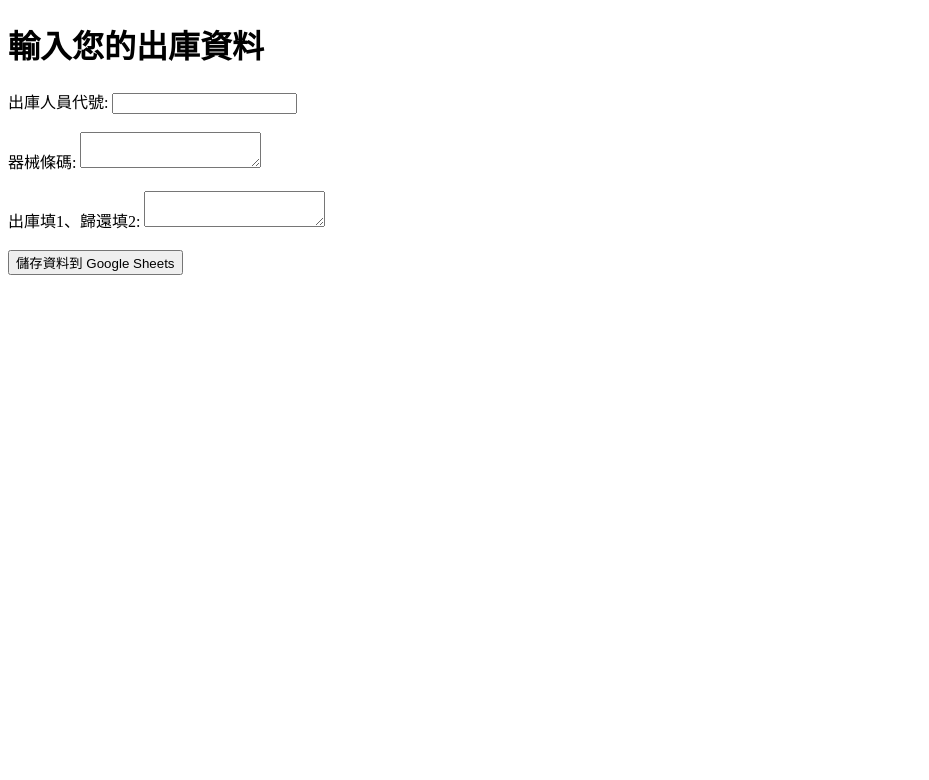
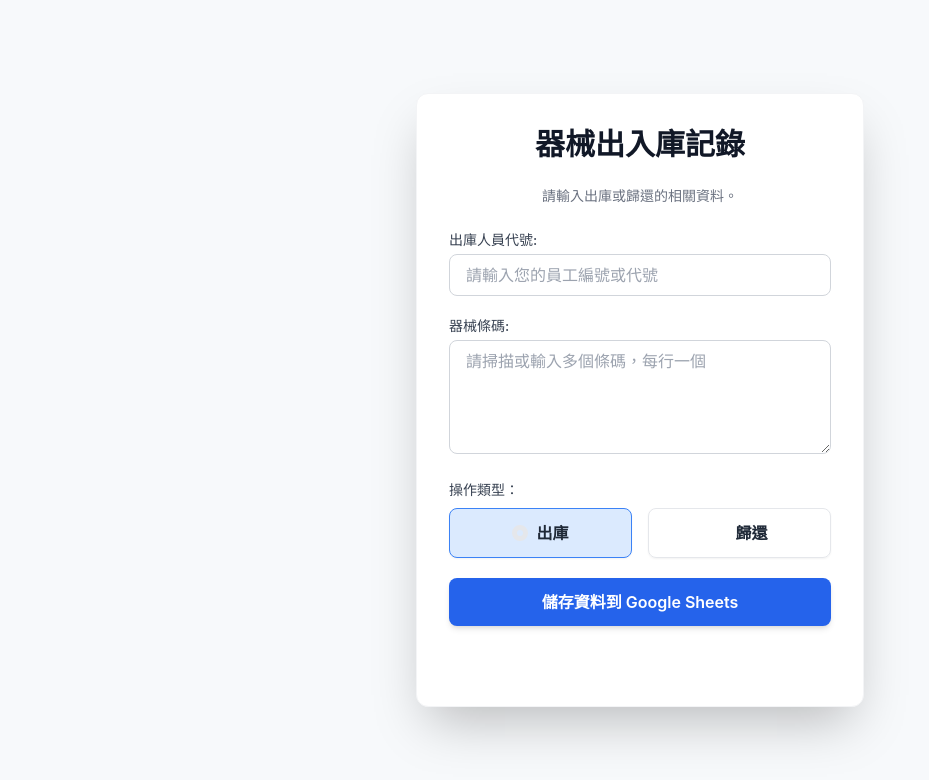
Before and after one commit to n27394-rgb/eentor, a plain HTML site: page index.html in a window 1280 px wide. Shown: the whole page, without its empty margins (0-929 px from the left). Drawn offline with nearby package versions, Linux system fonts and the light colour scheme.

Commit message:
Update index.html

```diff
--- a/index.html
+++ b/index.html
@@ -1,71 +1,175 @@
 <!DOCTYPE html>
-<html>
+<html lang="zh-Hant">
 <head>
-    <title>GitHub Pages 資料儲存範例</title>
+    <meta charset="UTF-8">
+    <meta name="viewport" content="width=device-width, initial-scale=1.0">
+    <title>器械出入庫資料記錄</title>
+    <!-- 載入 Tailwind CSS CDN -->
+    <script src="https://cdn.tailwindcss.com"></script>
+    <style>
+        /* 確保字體清晰易讀 */
+        body {
+            font-family: 'Inter', sans-serif;
+            background-color: #f7f9fb;
+        }
+        /* 針對多行輸入區域（器械條碼）的樣式調整 */
+        textarea {
+            resize: vertical;
+        }
+        /* 隱藏 radio button 的原生外觀 */
+        input[type="radio"] {
+            -webkit-appearance: none;
+            -moz-appearance: none;
+            appearance: none;
+            width: 1rem;
+            height: 1rem;
+            border-radius: 50%;
+            border: 2px solid theme('colors.gray.400');
+            transition: all 0.2s;
+        }
+        /* 選中時的樣式 */
+        input[type="radio"]:checked {
+            border-width: 5px;
+            border-color: theme('colors.blue.600');
+        }
+        /* 針對歸還按鈕選中時的樣式 */
+        #Messagee_in:checked {
+            border-color: theme('colors.green.600');
+        }
+    </style>
 </head>
-<body>
+<body class="min-h-screen flex items-center justify-center p-4">
 
-    <h1>輸入您的出庫資料</h1>
-    <form id="dataForm">
-        <label for="Name">出庫人員代號:</label>
-        <input type="text" id="Name" required><br><br>
+    <!-- 表單容器卡片 -->
+    <div class="w-full max-w-md bg-white p-8 rounded-xl shadow-2xl space-y-6 border border-gray-100">
 
-        <label for="Message">器械條碼:</label>
-        <textarea id="Message" required></textarea><br><br>
+        <h1 class="text-3xl font-extrabold text-gray-900 text-center">器械出入庫記錄</h1>
+        <p class="text-center text-sm text-gray-500">請輸入出庫或歸還的相關資料。</p>
 
-        <label for="Messagee">出庫填1、歸還填2:</label>
-        <textarea id="Messagee" required></textarea><br><br>
+        <form id="dataForm" class="space-y-5">
+            <!-- 欄位 1: 出庫人員代號 -->
+            <div>
+                <label for="Name" class="block text-sm font-medium text-gray-700 mb-1">出庫人員代號:</label>
+                <input
+                    type="text"
+                    id="Name"
+                    required
+                    placeholder="請輸入您的員工編號或代號"
+                    class="w-full px-4 py-2 border border-gray-300 rounded-lg focus:ring-blue-500 focus:border-blue-500 transition duration-150"
+                >
+            </div>
 
-        <button type="submit">儲存資料到 Google Sheets</button>
-    </form>
+            <!-- 欄位 2: 器械條碼 -->
+            <div>
+                <label for="Message" class="block text-sm font-medium text-gray-700 mb-1">器械條碼:</label>
+                <textarea
+                    id="Message"
+                    required
+                    rows="4"
+                    placeholder="請掃描或輸入多個條碼，每行一個"
+                    class="w-full px-4 py-2 border border-gray-300 rounded-lg focus:ring-blue-500 focus:border-blue-500 transition duration-150"
+                ></textarea>
+            </div>
 
-    <p id="responseMessage"></p>
+            <!-- 欄位 3: 出庫/歸還 按鈕選擇 -->
+            <div>
+                <label class="block text-sm font-medium text-gray-700 mb-2">
+                    操作類型：
+                </label>
+                <div class="flex space-x-4">
+                    <!-- 出庫 (預設, Value: 1) -->
+                    <label class="flex-1 flex items-center justify-center space-x-2 p-3 border rounded-lg cursor-pointer transition duration-150 ease-in-out hover:bg-blue-50 has-[:checked]:bg-blue-100 has-[:checked]:border-blue-500 shadow-sm">
+                        <input type="radio" name="actionType" value="1" id="Messagee_out" checked
+                               class="text-blue-600 focus:ring-blue-500">
+                        <span class="text-base font-semibold text-gray-800">出庫</span>
+                    </label>
+
+                    <!-- 歸還 (Value: 2) -->
+                    <label class="flex-1 flex items-center justify-center space-x-2 p-3 border rounded-lg cursor-pointer transition duration-150 ease-in-out hover:bg-green-50 has-[:checked]:bg-green-100 has-[:checked]:border-green-500 shadow-sm">
+                        <input type="radio" name="actionType" value="2" id="Messagee_in"
+                               class="text-green-600 focus:ring-green-500">
+                        <span class="text-base font-semibold text-gray-800">歸還</span>
+                    </label>
+                </div>
+            </div>
+
+            <button
+                type="submit"
+                class="w-full bg-blue-600 text-white font-semibold py-3 px-4 rounded-lg hover:bg-blue-700 transition duration-200 ease-in-out shadow-md hover:shadow-lg focus:outline-none focus:ring-2 focus:ring-offset-2 focus:ring-blue-500"
+            >
+                儲存資料到 Google Sheets
+            </button>
+        </form>
+
+        <!-- 響應訊息區域 -->
+        <p id="responseMessage" class="text-center font-medium min-h-[1.5rem]"></p>
+    </div>
 
     <script>
-        // *** 將此處替換為您在步驟二中獲得的「網路應用程式網址」 ***
+        // *** 將此處替換為您在 Google Apps Script 獲得的「網路應用程式網址」 ***
         const APPS_SCRIPT_URL = 'https://script.google.com/macros/s/AKfycbxWyobf4R0_bqo7rkEMjfggEFcIvhJjqMp8d-7-fS9a0FPEV4AUUO1dNzSKpVe3Ft__/exec';
+
+        // 為了避免在 no-cors 模式下瀏覽器發出錯誤警告，這裡使用 try...catch 處理 fetch
+        async function submitData(payload) {
+            const messageElement = document.getElementById('responseMessage');
+            messageElement.textContent = '正在儲存中...';
+            messageElement.className = 'text-center font-medium text-blue-600';
+
+            try {
+                // 發送 POST 請求到 Apps Script API
+                await fetch(APPS_SCRIPT_URL, {
+                    method: 'POST',
+                    mode: 'no-cors', // 必須使用 no-cors，因為 Apps Script 不會回傳 CORS 標頭
+                    cache: 'no-cache',
+                    headers: {
+                        'Content-Type': 'application/json'
+                    },
+                    body: JSON.stringify(payload)
+                });
+
+                // 由於是 no-cors 模式，我們只能假設請求已發送。
+                // 成功發送後，清理表單並給出成功訊息。
+                document.getElementById('dataForm').reset();
+                messageElement.textContent = '✅ 資料已成功發送！請檢查您的 Google Sheets 確認儲存。';
+                messageElement.className = 'text-center font-medium text-green-600';
+
+                // 提交成功後，確保「出庫 (1)」按鈕保持選中
+                document.getElementById('Messagee_out').checked = true;
+
+            } catch (error) {
+                // 捕獲網路錯誤
+                console.error('Fetch error:', error);
+                messageElement.textContent = '❌ 發送失敗: 網路或設定錯誤。請檢查 Apps Script URL。';
+                messageElement.className = 'text-center font-medium text-red-600';
+            }
+
+            // 讓成功或失敗訊息在幾秒後自動消失
+            setTimeout(() => {
+                messageElement.textContent = '';
+                messageElement.className = 'text-center font-medium min-h-[1.5rem]';
+            }, 8000);
+        }
 
         document.getElementById('dataForm').addEventListener('submit', function(e) {
             e.preventDefault(); // 阻止表單預設提交行為
 
-            const form = e.target;
-            const messageElement = document.getElementById('responseMessage');
-            messageElement.textContent = '正在儲存中...';
+            // 1. 收集表單數據
+            const selectedAction = document.querySelector('input[name="actionType"]:checked');
 
-            // 1. 收集表單數據
             const payload = {
-                // 注意：這裡的鍵 (Key) 必須與您的 Google Sheet 第一行標題完全一致
-                // 例如：Google Sheet 標題是 "Name"，這裡的 Key 也要是 "Name"
+                // 這裡的鍵 (Key) 必須與您的 Google Sheet 第一行標題完全一致
                 Name: document.getElementById('Name').value,
-                Message: document.getElementById('Message').value
-                Messagee: document.getElementById('Messagee').value
-                // 'Timestamp' 欄位由 Apps Script 自動生成
+                Message: document.getElementById('Message').value,
+                // 從選中的 radio button 獲取值 (1 或 2)
+                Messagee: selectedAction ? selectedAction.value : '1' // 如果未選中，預設為 '1'
+                // 'Timestamp' 欄位應由 Apps Script 自動生成
             };
 
-            // 2. 發送 POST 請求到 Apps Script API
-            fetch(APPS_SCRIPT_URL, {
-                method: 'POST',
-                mode: 'no-cors', // 必須使用 no-cors，因為 Apps Script 不會回傳 CORS 標頭
-                cache: 'no-cache',
-                headers: {
-                    'Content-Type': 'application/json'
-                },
-                body: JSON.stringify(payload)
-            })
-            .then(response => {
-                // 由於是 no-cors 模式，我們無法檢查 response.ok 或解析 JSON 響應。
-                // 只能假設請求已發送，並在 Apps Script 中確認是否成功。
-                // 在實際專案中，您應使用更複雜的 CORS 設置或中介服務。
-                messageElement.textContent = '資料已發送！請檢查 Google Sheets 確認儲存成功。';
-                form.reset();
-            })
-            .catch(error => {
-                // 捕獲網路錯誤
-                messageElement.textContent = '發送失敗: ' + error.message;
-            });
+            // 由於 radio button 已設置預設值，且值已確定為 1 或 2，故無需額外驗證。
+
+            submitData(payload);
         });
     </script>
 
 </body>
-
 </html>
```
